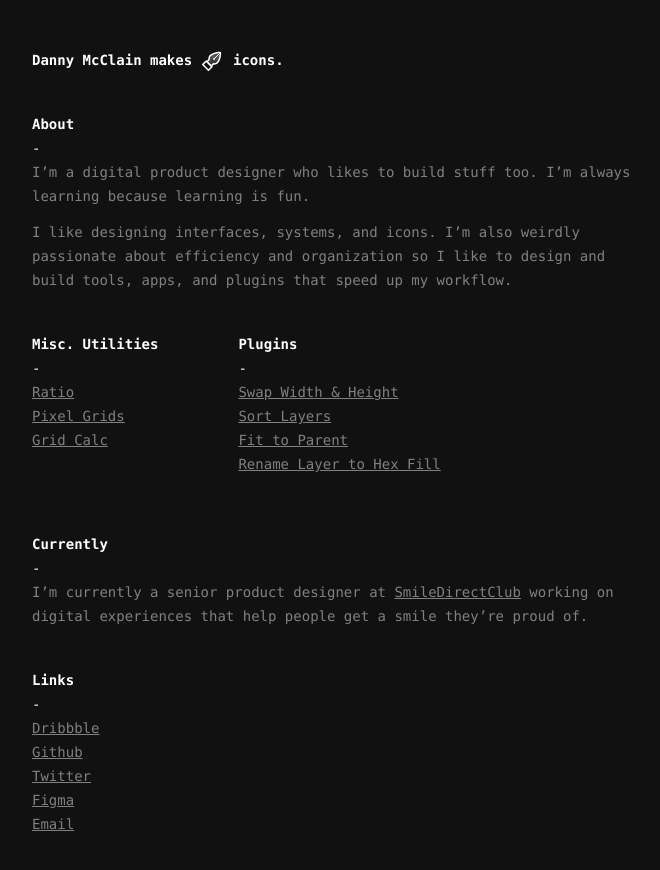
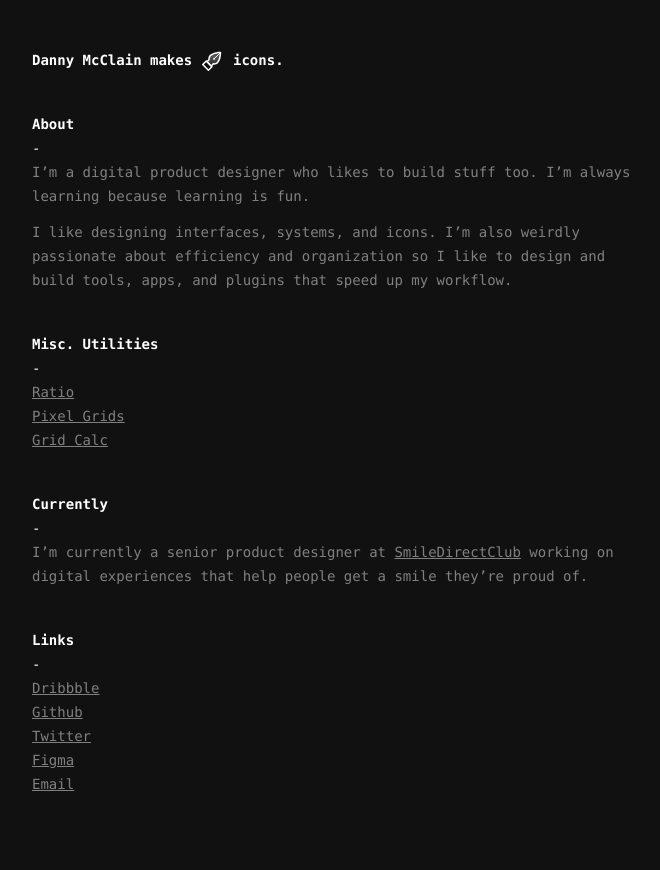
Before and after one commit to dannymcclain/danny, a Svelte app: page / in a window 1280 px wide. Shown: the top 870 px of the page, without its empty margins (16-676 px from the left). Built offline with nearby package versions, Linux system fonts and the light colour scheme.

Commit message:
removed plugin section for now

```diff
--- a/src/App.svelte
+++ b/src/App.svelte
@@ -180,25 +180,6 @@
         </li>
       </ul>
     </div>
-    <div class="project">
-      <h2>Plugins</h2>
-      <ul>
-        <li>
-          <a href="https://www.figma.com/@dannymcclain">Swap Width & Height</a>
-        </li>
-        <li>
-          <a href="https://www.figma.com/@dannymcclain">Sort Layers</a>
-        </li>
-        <li>
-          <a href="https://www.figma.com/@dannymcclain">Fit to Parent</a>
-        </li>
-        <li>
-          <a href="https://www.figma.com/@dannymcclain">
-            Rename Layer to Hex Fill
-          </a>
-        </li>
-      </ul>
-    </div>
   </section>
   <section>
     <h2>Currently</h2>
```
